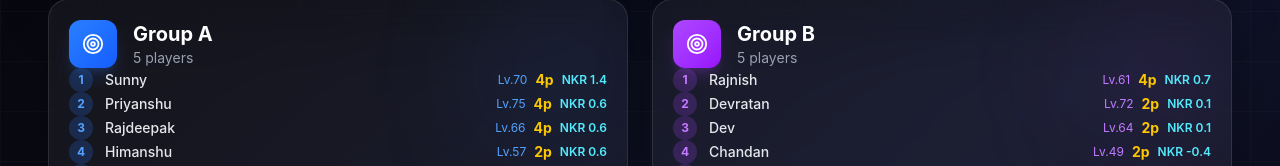
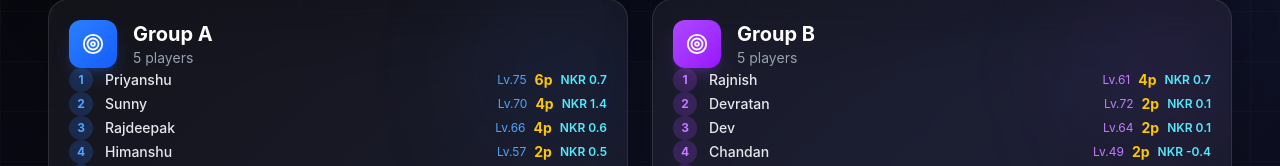
Before and after one commit to himanshu231204/ff-website, a React (Vite) app: page / in a window 1280 px wide. Shown: the part 589-755 px from the top of the page. Built offline with nearby package versions, Linux system fonts and the light colour scheme.

Commit message:
feat: Update match results for match 3 with new winner and kills

```diff
--- a/src/data/tournamentInput.js
+++ b/src/data/tournamentInput.js
@@ -105,7 +105,7 @@ export const matchResultsInput = {
   groupA: [
     { id: 1, winner: 'Sunny', kills: { Priyanshu: 2, Sunny: 8 } },
     { id: 2, winner: 'Rajdeepak', kills: { Rajdeepak: 8, Suman: 0 } },
-    { id: 3, winner: null, kills: { Himanshu: 0, Priyanshu: 0 } },
+    { id: 3, winner: 'Priyanshu', kills: { Himanshu: 7, Priyanshu: 8 } },
     { id: 4, winner: null, kills: { Sunny: 0, Rajdeepak: 0 } },
     { id: 5, winner: 'Himanshu', kills: { Suman: 0, Himanshu: 8 } },
     { id: 6, winner: 'Priyanshu', kills: { Priyanshu: 8, Rajdeepak: 4 } },
```
